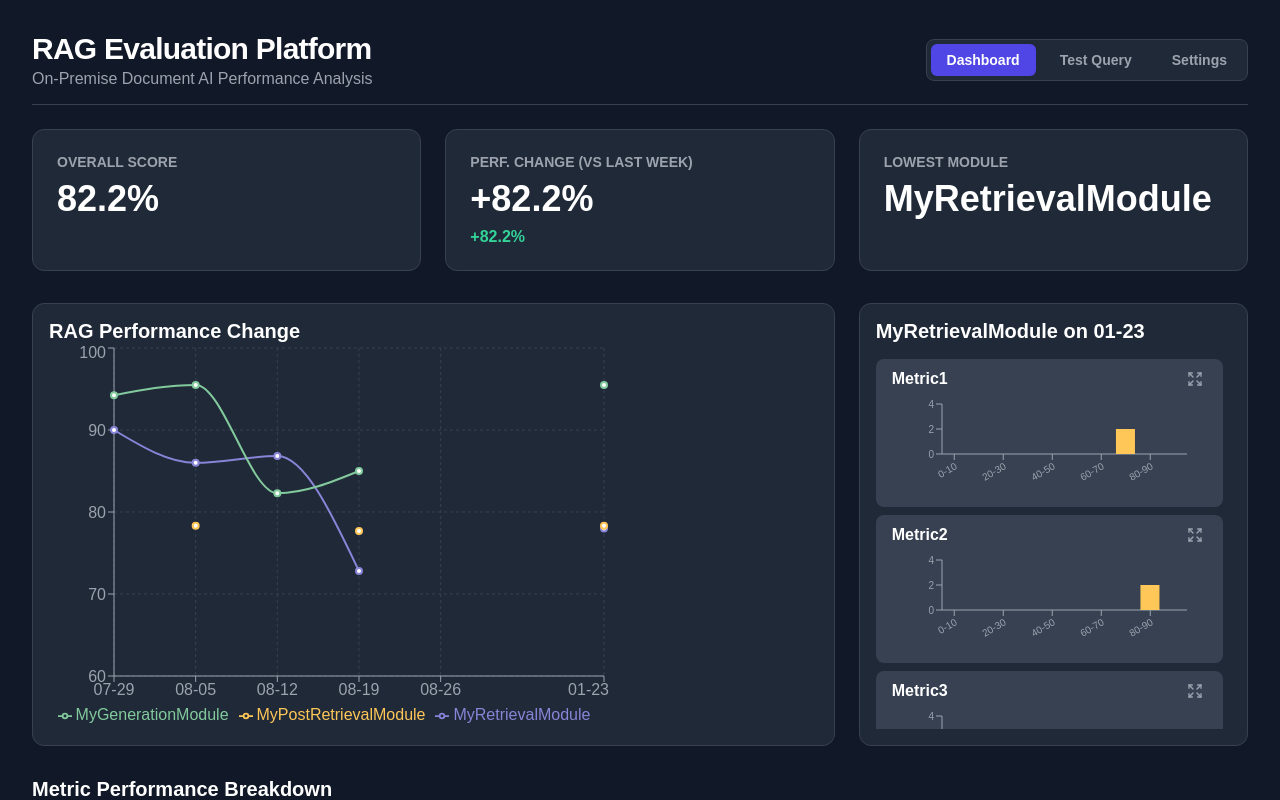
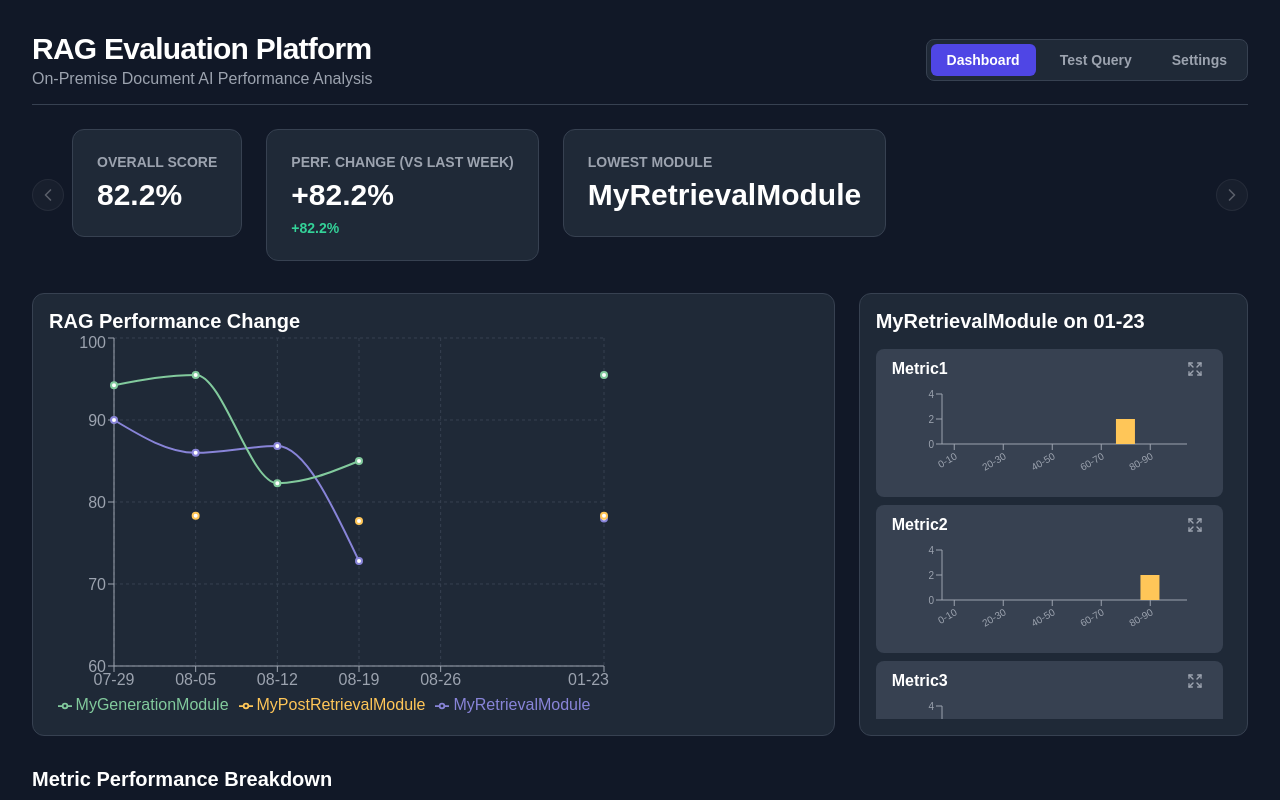
Before and after one commit to meta-gang/RAG-APP-UI, a React app: page / in a window 1280 px wide. Shown: the top 800 px of the page. Built offline with nearby package versions, Linux system fonts and the light colour scheme; what recoil-persist would draw is missing.

Commit message:
feat: KPI 카드 화면 이동 버튼 추가, Live Test 배치 변경

```diff
--- a/package.json
+++ b/package.json
@@ -48,6 +48,7 @@
     "sass-loader": "^13.3.1",
     "style-loader": "^3.3.3",
     "styled-components": "^6.0.2",
+    "swiper": "^12.0.1",
     "terser-webpack-plugin": "^5.3.9",
     "typescript": "^5.0.4",
     "webpack": "^5.85.0",
--- a/src/App.tsx
+++ b/src/App.tsx
@@ -7,14 +7,13 @@ import { TestQueryPage } from './pages/TestQuery';
 import { SettingsPage } from './pages/Settings';
 import { GlobalStyle } from '@styles/GlobalStyle';
 
-// App.tsx 내부의 최상위 div 스타일링
 const AppContainer = styled.div`
-  max-width: 1600px; // max-w-screen-2xl 근사치
+  max-width: 1600px;
   margin: 0 auto;
 `;
 
 const MainContent = styled.main`
-  margin-top: 1.5rem; // mt-6
+  margin-top: 1.5rem;
 `;
 
 const App: React.FC = () => {
--- a/src/components/KPICard/KPICard.styled.ts
+++ b/src/components/KPICard/KPICard.styled.ts
@@ -1,35 +1,33 @@
 // src/components/KPICard/KPICard.styled.ts
 import styled from 'styled-components';
 
-// KPI 카드의 전체 컨테이너 스타일
 export const CardContainer = styled.div`
-  background-color: #1f2937; // bg-gray-800
-  padding: 1.5rem; // p-6
-  border-radius: 0.75rem; // rounded-xl
-  border: 1px solid #374151; // border-gray-700
+  background-color: #1f2937;
+  padding: 1.5rem;
+  border-radius: 0.75rem;
+  border: 1px solid #374151;
   display: flex;
   flex-direction: column;
-  gap: 0.5rem; // space-y-2
+  gap: 0.5rem;
+  height: 100%;
 `;
 
-// KPI 카드의 제목 (예: "Overall Score") 스타일
 export const CardTitle = styled.h3`
-  font-size: 0.875rem; // text-sm
+  font-size: 0.875rem;
   font-weight: 600;
-  color: #9ca3af; // text-gray-400
+  color: #9ca3af;
   text-transform: uppercase;
 `;
 
-// KPI 카드의 주요 값 (예: "89.5%") 스타일
 export const CardValue = styled.p`
-  font-size: 2.25rem; // text-4xl
+  font-size: 1.875rem;
   font-weight: 800;
   color: #ffffff;
+  flex-grow: 1;
 `;
 
-// 성능 변화율 등 추가 정보에 대한 스타일
 export const CardChange = styled.p<{ isPositive: boolean }>`
-  font-size: 1rem; // text-base
+  font-size: 0.875rem;
   font-weight: 600;
-  color: ${(props) => (props.isPositive ? '#34d399' : '#f87171')}; // green-400 or red-400
+  color: ${(props) => (props.isPositive ? '#34d399' : '#f87171')};
 `;
--- a/src/globals/styles/GlobalStyle.ts
+++ b/src/globals/styles/GlobalStyle.ts
@@ -1,5 +1,4 @@
 // /src/globals/styles/GlobalStyle.ts
-
 import { createGlobalStyle, styled } from "styled-components";
 import NotoSansBlack from "@assets/fonts/NotoSans-Black.woff2";
 import NotoSansBold from "@assets/fonts/NotoSans-Bold.woff2";
@@ -30,6 +29,7 @@ export const GlobalStyle = createGlobalStyle`
     }
   }
 
+  /* ✨ [추가] 키보드 포커스 접근성 향상 스타일 */
   *:focus-visible {
     outline: 2px solid #60a5fa; /* 파란색 계열의 선명한 외곽선 */
     outline-offset: 2px;
--- a/src/pages/Dashboard/Dashboard.styled.ts
+++ b/src/pages/Dashboard/Dashboard.styled.ts
@@ -14,6 +14,67 @@ export const GridContainer = styled.div`
 
   @media (min-width: 1024px) {
     grid-template-columns: repeat(3, 1fr);
+  }
+`;
+
+// ✨ [추가] KPI 카드 캐러셀을 위한 스타일
+export const KpiCardWrapper = styled.div`
+  position: relative; // 화살표 버튼의 기준점이 되도록 설정
+
+  // Swiper 컨테이너의 기본 스타일
+  // sm- 640px 이상일 때만 좌우 화살표 공간 확보
+  @media (min-width: 640px) {
+    .swiper-container {
+      padding: 0 2.5rem;
+    }
+  }
+
+  // Swiper 슬라이드 아이템 스타일
+  .swiper-slide {
+    width: auto; // 콘텐츠 크기에 맞게 너비 조절
+  }
+`;
+
+// ✨ [추가] 캐러셀 좌우 화살표 버튼 스타일
+export const CarouselArrow = styled.button`
+  position: absolute;
+  top: 50%;
+  transform: translateY(-50%);
+  z-index: 10;
+  width: 2rem;
+  height: 2rem;
+  border-radius: 50%;
+  background-color: rgba(255, 255, 255, 0.1);
+  color: #fff;
+  border: 1px solid rgba(255, 255, 255, 0.2);
+  display: none; // 모바일에서는 기본적으로 숨김
+  align-items: center;
+  justify-content: center;
+  cursor: pointer;
+  transition: background-color 0.2s;
+
+  // sm- 640px 이상일 때만 버튼을 보여줌
+  @media (min-width: 640px) {
+    display: flex;
+  }
+
+  &:hover {
+    background-color: rgba(255, 255, 255, 0.2);
+  }
+
+  // disabled 상태일 때 (더 이상 넘길 수 없을 때)
+  &:disabled {
+    opacity: 0.3;
+    cursor: not-allowed;
+  }
+
+  // 왼쪽, 오른쪽 버튼 위치 지정
+  &.arrow-left {
+    left: 0;
+  }
+
+  &.arrow-right {
+    right: 0;
   }
 `;
 
--- a/src/pages/Dashboard/DashboardView.tsx
+++ b/src/pages/Dashboard/DashboardView.tsx
@@ -2,9 +2,13 @@
 import React from 'react';
 import { motion, AnimatePresence } from 'framer-motion';
 import { LineChart, Line, BarChart, Bar, XAxis, YAxis, CartesianGrid, Tooltip, Legend, ResponsiveContainer, Cell } from 'recharts';
-import { Expand, ArrowLeft } from 'lucide-react';
+import { Expand, ArrowLeft, ChevronLeft, ChevronRight } from 'lucide-react';
 import * as S from './Dashboard.styled';
 import { KPICard } from '../../components/KPICard';
+import { Swiper, SwiperSlide } from 'swiper/react';
+import { Navigation } from 'swiper/modules';
+import 'swiper/css';
+import 'swiper/css/navigation';
 
 interface DashboardViewProps {
   kpiData: {
@@ -37,11 +41,31 @@ export const DashboardView: React.FC<DashboardViewProps> = ({
 }) => {
   return (
     <S.DashboardContainer>
-      <S.GridContainer>
-        <KPICard title="Overall Score" value={kpiData.overallScore} />
-        <KPICard title="Perf. Change (vs last week)" value={kpiData.performanceChange.value} change={kpiData.performanceChange} />
-        <KPICard title="Lowest Module" value={kpiData.worstModule} />
-      </S.GridContainer>
+      {/* ✨ [수정] KPI 카드 섹션을 Swiper 캐러셀로 변경합니다. */}
+      <S.KpiCardWrapper>
+        <Swiper
+          modules={[Navigation]}
+          spaceBetween={24}
+          slidesPerView={'auto'}
+          navigation={{
+            nextEl: '.arrow-right',
+            prevEl: '.arrow-left',
+          }}
+          className="swiper-container"
+        >
+          <SwiperSlide>
+            <KPICard title="Overall Score" value={kpiData.overallScore} />
+          </SwiperSlide>
+          <SwiperSlide>
+            <KPICard title="Perf. Change (vs last week)" value={kpiData.performanceChange.value} change={kpiData.performanceChange} />
+          </SwiperSlide>
+          <SwiperSlide>
+            <KPICard title="Lowest Module" value={kpiData.worstModule} />
+          </SwiperSlide>
+        </Swiper>
+        <S.CarouselArrow className="arrow-left"><ChevronLeft size={20} /></S.CarouselArrow>
+        <S.CarouselArrow className="arrow-right"><ChevronRight size={20} /></S.CarouselArrow>
+      </S.KpiCardWrapper>
 
       <S.GridContainer>
         <S.MainChartWrapper>
@@ -111,19 +135,17 @@ export const DashboardView: React.FC<DashboardViewProps> = ({
                 width: '80%',
                 maxWidth: '900px',
                 height: '60vh',
-                backgroundColor: '#1f2937',
+                backgroundColor: 'rgba(31, 41, 55, 0.6)',
+                backdropFilter: 'blur(10px)',
+                border: '1px solid rgba(255, 255, 255, 0.1)',
                 borderRadius: '0.75rem',
               }}
               onClick={(e) => e.stopPropagation()}
             >
               <div style={{padding: '1rem', height: '100%', display: 'flex', flexDirection: 'column'}}>
                 <S.BoxHeader>
-                  <S.BoxTitle title={`[Zoomed] ${zoomedMetric} on ${selectedDate}`}>
-                    {`[Zoomed] ${zoomedMetric} on ${selectedDate}`}
-                  </S.BoxTitle>
-                  <S.IconButton onClick={handleZoomOut}>
-                    <ArrowLeft size={18} />
-                  </S.IconButton>
+                  <S.BoxTitle title={`[Zoomed] ${zoomedMetric} on ${selectedDate}`}>{`[Zoomed] ${zoomedMetric} on ${selectedDate}`}</S.BoxTitle>
+                  <S.IconButton onClick={handleZoomOut}><ArrowLeft size={18} /></S.IconButton>
                 </S.BoxHeader>
                 <S.ZoomedViewContainer>
                     <S.ZoomedChartWrapper>
@@ -167,14 +189,11 @@ export const DashboardView: React.FC<DashboardViewProps> = ({
       </AnimatePresence>
 
       <div>
-        <S.BoxTitle as="h2" style={{ marginBottom: '1rem' }}>
-          Metric Performance Breakdown
-        </S.BoxTitle>
+        <S.BoxTitle as="h2" style={{ marginBottom: '1rem' }}>Metric Performance Breakdown</S.BoxTitle>
         <S.GridContainer style={{ gridTemplateColumns: 'repeat(auto-fit, minmax(350px, 1fr))' }}>
           {Object.entries(metricPerformanceBreakdownData).map(([metricName, data]) => (
             <S.ChartBox key={metricName}>
               <S.BoxTitleH3 style={{ marginBottom: '0.5rem' }}>{metricName}</S.BoxTitleH3>
-              {/* ✨ [수정] 차트 높이 문제를 해결하기 위해 원래의 안정적인 코드로 복원합니다. */}
               <ResponsiveContainer width="100%" height={250}>
                 <LineChart data={data}>
                   <CartesianGrid strokeDasharray="3 3" stroke="#374151" />
@@ -188,11 +207,8 @@ export const DashboardView: React.FC<DashboardViewProps> = ({
                         const colorIdx = allModuleNames.indexOf(moduleName);
                         return (
                           <Line
-                              key={moduleName}
-                              type="monotone"
-                              dataKey={moduleName}
-                              stroke={moduleColors[colorIdx % moduleColors.length]}
-                              strokeWidth={2}
+                              key={moduleName} type="monotone" dataKey={moduleName}
+                              stroke={moduleColors[colorIdx % moduleColors.length]} strokeWidth={2}
                               connectNulls={false}
                           />
                         );
--- a/src/pages/Dashboard/index.tsx
+++ b/src/pages/Dashboard/index.tsx
@@ -8,14 +8,11 @@ import { CHART_COLORS } from '@styles/color';
 const compressChartData = (data: any[], allModuleNames: string[], keyCheck: (item: any) => boolean) => {
     const compressedData = [];
     let consecutiveNulls = 0;
-
     for (let i = 0; i < data.length; i++) {
         if (keyCheck(data[i])) {
             if (consecutiveNulls > 2) {
                 const ellipsisEntry: any = { date: `... (${consecutiveNulls} omitted)` };
-                allModuleNames.forEach(name => {
-                    ellipsisEntry[name] = null;
-                });
+                allModuleNames.forEach(name => { ellipsisEntry[name] = null; });
                 compressedData.push(ellipsisEntry);
             }
             compressedData.push(data[i]);
@@ -30,26 +27,20 @@ const compressChartData = (data: any[], allModuleNames: string[], keyCheck: (ite
     return compressedData;
 };
 
-
 export const DashboardPage: React.FC = () => {
     const [selectedDate, setSelectedDate] = useState<string>(evaluationRuns[evaluationRuns.length - 1].date);
     const [selectedModule, setSelectedModule] = useState<string>(evaluationRuns[evaluationRuns.length - 1].modules[0].moduleName);
-
     const [zoomedMetric, setZoomedMetric] = useState<string | null>(null);
     const [selectedScoreRange, setSelectedScoreRange] = useState<[number, number] | null>(null);
 
     const allModuleNames = useMemo(() => {
         const names = new Set<string>();
-        evaluationRuns.forEach(run => {
-            run.modules.forEach(module => names.add(module.moduleName));
-        });
+        evaluationRuns.forEach(run => { run.modules.forEach(module => names.add(module.moduleName)); });
         return Array.from(names);
     }, []);
 
     const kpiData = useMemo(() => {
-        if (evaluationRuns.length === 0) {
-            return { overallScore: 'N/A', performanceChange: { value: 'N/A', isPositive: true }, worstModule: 'N/A' };
-        }
+        if (evaluationRuns.length === 0) return { overallScore: 'N/A', performanceChange: { value: 'N/A', isPositive: true }, worstModule: 'N/A' };
         const latestRun = evaluationRuns[evaluationRuns.length - 1];
         let totalScore = 0, metricCount = 0;
         latestRun.modules.forEach(m => m.queries.forEach(q => q.metrics.forEach(metric => {
@@ -57,7 +48,6 @@ export const DashboardPage: React.FC = () => {
             metricCount++;
         })));
         const overallScore = metricCount > 0 ? `${(totalScore / metricCount * 100).toFixed(1)}%` : '0%';
-
         let performanceChange = { value: '+0.0%', isPositive: true };
         if (evaluationRuns.length > 1) {
             const previousRun = evaluationRuns[evaluationRuns.length - 2];
@@ -71,7 +61,6 @@ export const DashboardPage: React.FC = () => {
             const change = (latestAvg - prevAvg) * 100;
             performanceChange = { value: `${change >= 0 ? '+' : ''}${change.toFixed(1)}%`, isPositive: change >= 0 };
         }
-
         let worstModule = 'N/A', minScore = Infinity;
         latestRun.modules.forEach(module => {
             if (module.queries.length === 0) return;
@@ -119,7 +108,6 @@ export const DashboardPage: React.FC = () => {
         const breakdown: { [metricName: string]: any[] } = {};
         const allMetrics = new Set<string>();
         evaluationRuns.forEach(r => r.modules.forEach(m => m.queries.forEach(q => q.metrics.forEach(metric => allMetrics.add(metric.name)))));
-
         allMetrics.forEach(metricName => {
             const rawData = evaluationRuns.map(run => {
                 const entry: { date: string, [key: string]: number | string | null } = { date: run.date };
@@ -139,7 +127,6 @@ export const DashboardPage: React.FC = () => {
             });
             breakdown[metricName] = compressChartData(rawData, allModuleNames, (item) => item._hasData);
         });
-
         return breakdown;
     }, [allModuleNames]);
 
```
Also changed, not shown: config/webpack.dev.js (+6 -1 lines), config/webpack.prod.js (+11 -4 lines), src/pages/TestQuery/TestQuery.styled.ts (+47 -40 lines), src/pages/TestQuery/TestQueryView.tsx (+34 -79 lines), src/pages/TestQuery/index.tsx (+6 -32 lines).
